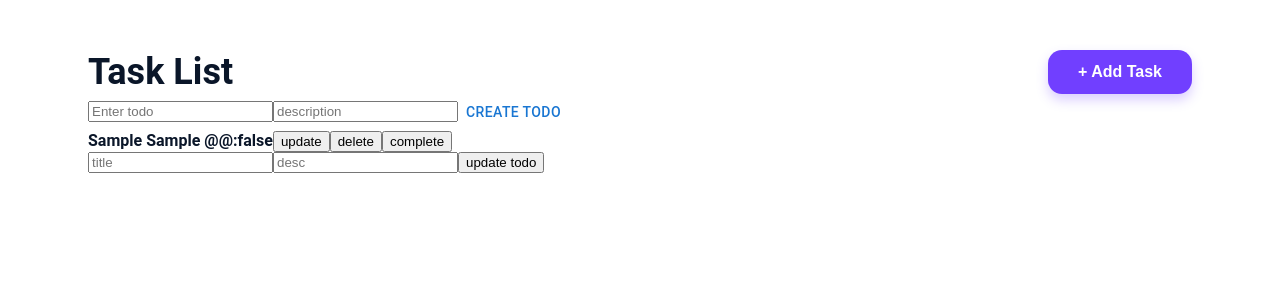
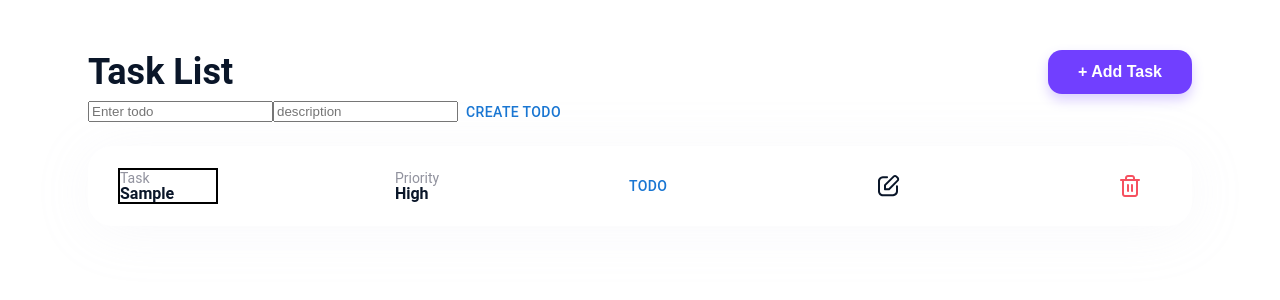
Before and after one commit to sunha-shin/todolist, a React (Create React App) app: page / in a window 1280 px wide. Both pictures are taken after typing "Sample", "Sample" into the empty fields and a click on the button "CREATE TODO". Shown: the top 300 px of the page. Built offline with nearby package versions, Linux system fonts and the light colour scheme.

Commit message:
Modify updateTodo input state

```diff
--- a/package.json
+++ b/package.json
@@ -6,7 +6,6 @@
     "@emotion/react": "^11.11.1",
     "@emotion/styled": "^11.11.0",
     "@mui/material": "^5.14.4",
-    "@mui/styled-engine-sc": "^5.12.0",
     "@reduxjs/toolkit": "^1.9.5",
     "@testing-library/jest-dom": "^5.17.0",
     "@testing-library/react": "^13.4.0",
@@ -15,12 +14,14 @@
     "@types/node": "^16.18.38",
     "@types/react": "^18.2.15",
     "@types/react-dom": "^18.2.7",
+    "@types/styled-components": "^5.1.26",
     "eslint-plugin-prettier": "^5.0.0",
     "nanoid": "^3.0.0",
     "react": "^18.2.0",
     "react-dom": "^18.2.0",
     "react-redux": "^8.1.1",
     "react-scripts": "5.0.1",
+    "styled-components": "^6.0.7",
     "typescript": "^4.9.5",
     "web-vitals": "^2.1.4"
   },
--- a/src/service/model/Todo.ts
+++ b/src/service/model/Todo.ts
@@ -1,6 +1,27 @@
+import CircularProgress from '@mui/material/CircularProgress';
+
 export interface Todo {
   id: string | number;
   title: string | number;
   desc?: string | number;
-  isCompleted?: boolean;
+  isCompleted?: number;
 }
+
+export const todoIsCompeted: string[] = ['Todo', 'InProgress', 'Done', 'aaa'];
+// export const todoIsCompletedIcon: any[] = [<CircularProgress />]
+
+// interface User {
+//   id?: number;
+//   name: string;
+// }
+
+// const user: User = {
+//   id: 1,
+//   name: 'hong',
+// };
+
+// const aFunc = (id: number) => {
+//   console.log(id);
+// };
+
+// aFunc(user.id as number); // type assertion
--- a/src/view/component/todo/CreateTodo.interface.ts
+++ /dev/null
@@ -1,6 +0,0 @@
-export interface ICreateTodo {
-  id?: string | number;
-  title?: string | number;
-  desc?: string | number;
-  isCompleted?: boolean;
-}
--- a/src/view/component/todo/CreateTodo.tsx
+++ b/src/view/component/todo/CreateTodo.tsx
@@ -25,7 +25,7 @@ const CreateTodo = () => {
       alert('Enter title');
       return;
     }
-    dispatch(createTodo({ ...createTodoInput, id: nanoid(), isCompleted: false }));
+    dispatch(createTodo({ ...createTodoInput, id: nanoid(), isCompleted: 0 }));
     setCreateTodoInput({ ...createTodoInput, title: '', desc: '' });
   };
 
--- a/src/view/component/todo/ShowTodo.tsx
+++ b/src/view/component/todo/ShowTodo.tsx
@@ -3,6 +3,10 @@ import { deleteTodo, updateTodo } from 'redux/todo/todoAction';
 import { Todo } from 'service/model/Todo';
 import { useAppSelector, useAppDispatch } from 'service/store';
 import Input from '../common/input/Input';
+import Button from '@mui/material/Button';
+import styled from 'styled-components';
+import { EditIcon, TrashCanIcon } from 'resource/icons';
+import { todoIsCompeted } from 'service/model/Todo';
 
 const ShowTodo = () => {
   const dispatch = useAppDispatch();
@@ -12,12 +16,15 @@ const ShowTodo = () => {
     id: '',
     title: '',
     desc: '',
-    isCompleted: false,
+    isCompleted: 0,
   });
+  const [showUpdateInput, setShowUpdateInput] = useState<boolean>(false);
+  console.log(updateTodoInput);
 
   // update todo
   const changeTodo = () => {
     dispatch(updateTodo(updateTodoInput));
+    setShowUpdateInput(false);
   };
 
   const onChangeUpdate = (e: React.ChangeEvent<HTMLInputElement>) => {
@@ -30,10 +37,18 @@ const ShowTodo = () => {
       ...updateTodoInput,
       ...todo,
     });
+    setShowUpdateInput(true);
   };
 
   const completeTodo = (todo: Todo) => {
-    const tempTodo = { ...todo, id: todo.id, isCompleted: !todo?.isCompleted };
+    let tempTodo: Todo;
+
+    if ((todo.isCompleted as number) === todoIsCompeted.length - 1) {
+      tempTodo = { ...todo, isCompleted: 0 };
+    } else {
+      tempTodo = { ...todo, isCompleted: (todo?.isCompleted as number) + 1 };
+    }
+
     dispatch(updateTodo(tempTodo));
   };
 
@@ -46,14 +61,28 @@ const ShowTodo = () => {
     <div>
       {todoList.map((todo: Todo) => {
         return (
-          <div key={todo.id}>
-            {todo.title} {todo.desc} @@:{todo.isCompleted?.toString()}
-            <button onClick={() => clickUpdate(todo)}>update</button>
-            <button onClick={() => clickDelete(todo.id)}>delete</button>
-            <button onClick={() => completeTodo(todo)}>complete</button>
+          <TaskCard key={todo.id}>
+            <div style={{ width: '100px', border: '2px solid black', textOverflow: 'ellipsis' }}>
+              <TaskText>Task</TaskText>
+              <div>{todo.title}</div>
             </div>
+            <div>
+              <TaskText>Priority</TaskText>
+              <div>High</div>
+            </div>
+            <Button onClick={() => completeTodo(todo)}>{todoIsCompeted[todo.isCompleted as number]}</Button>
+
+            <Button onClick={() => clickUpdate(todo)}>
+              <EditIcon />
+            </Button>
+            <Button onClick={() => clickDelete(todo.id)}>
+              <TrashCanIcon />
+            </Button>
+          </TaskCard>
         );
       })}
+      {showUpdateInput && (
+        <>
           <Input
             type={'text'}
             name={'title'}
@@ -71,8 +100,28 @@ const ShowTodo = () => {
             dataTestId={'data1'}
           />
           <button onClick={changeTodo}>update todo</button>
+        </>
+      )}
     </div>
   );
 };
 
+const TaskCard = styled.div`
+  align-items: center;
+  background: #fff;
+  border-radius: 24px;
+  box-shadow: 0 6px 58px rgba(196, 203, 214, 0.104);
+  display: flex;
+  justify-content: space-between;
+  margin-top: 15px;
+  padding: 22px 30px;
+`;
+
+const TaskText = styled.span`
+  color: #91929e;
+  font-size: 14px;
+  font-weight: 400;
+  margin-bottom: 7px;
+`;
+
 export default ShowTodo;
```
Also changed, not shown: 1 other file (tests, documents, lock files or other folders). Lines whose indentation alone changed are shown as unchanged.
